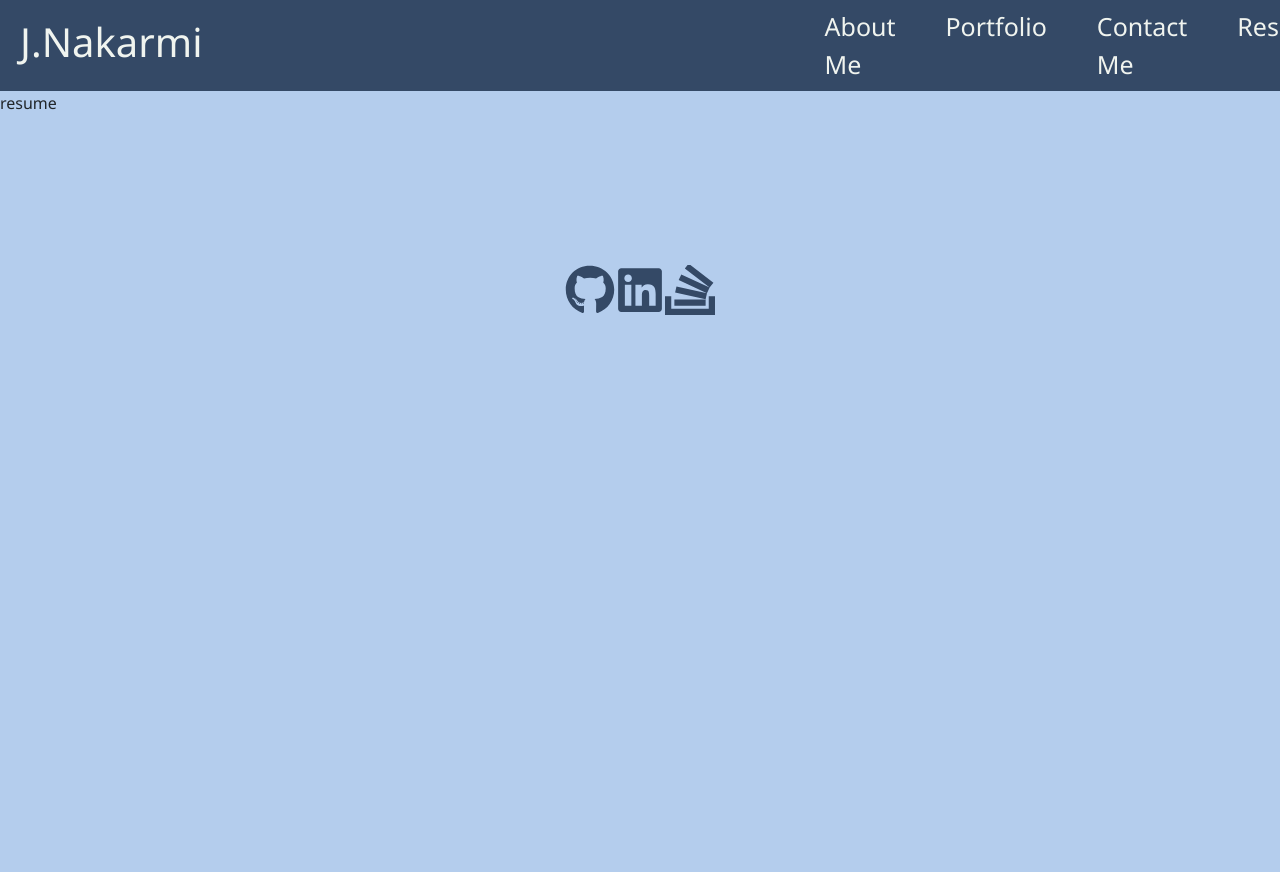
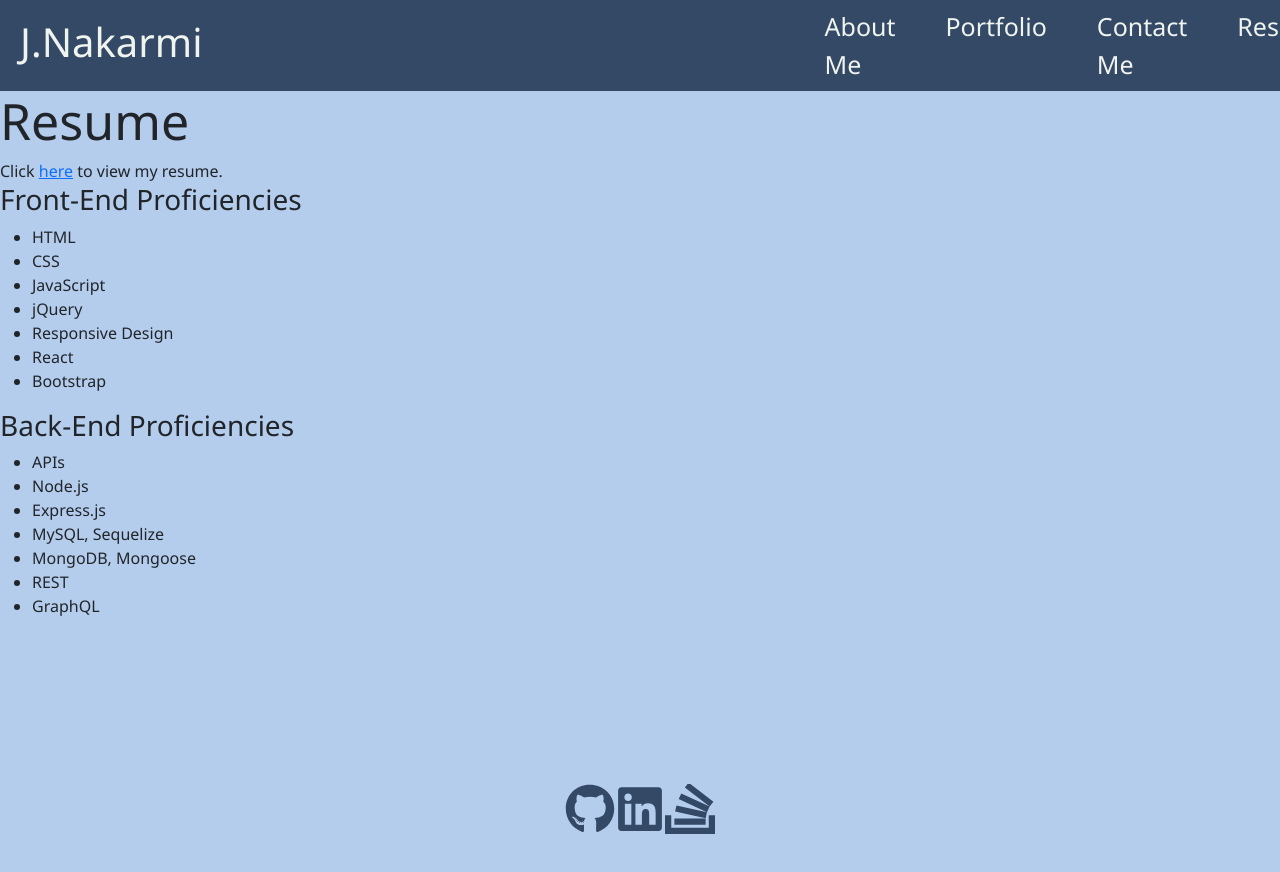
Before and after one commit to Jujunakarmi/React-portfolio, a React (Vite) app: page /resume in a window 1280 px wide. Shown: the top 872 px of the page. Before the commit the page ends 800 px from the top, so only its background shows below. Built offline with nearby package versions, Linux system fonts and the light colour scheme.

Commit message:
added resume component

```diff
--- a/src/pages/Resume.jsx
+++ b/src/pages/Resume.jsx
@@ -1,7 +1,33 @@
+import React from 'react';
+import resume from "../assets/resume.pdf"
+
 export default function Resume() {
-
-    return (
-   <>
-   resume</>
-    );
-  }
+  return (
+    <div>
+      <h2>Resume</h2>
+      <p>
+        Click <a href={resume} target="_blank">here</a> to view my resume.
+        <h3>Front-End Proficiencies</h3>
+          <ul className="skills">
+            <li>HTML</li>
+            <li>CSS</li>
+            <li>JavaScript</li>
+            <li>jQuery</li>
+            <li>Responsive Design</li>
+            <li>React</li>
+            <li>Bootstrap</li>
+          </ul>
+        <h3>Back-End Proficiencies</h3>
+        <ul className="skills">
+            <li>APIs</li>
+            <li>Node.js</li>
+            <li>Express.js</li>
+            <li>MySQL, Sequelize</li>
+            <li>MongoDB, Mongoose</li>
+            <li>REST</li>
+            <li>GraphQL</li>
+          </ul>
+      </p>
+    </div>
+  );
+}
```
Also changed, not shown: 1 other file (tests, documents, lock files or other folders).
